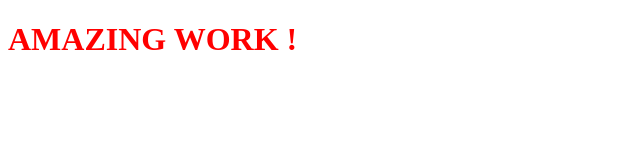
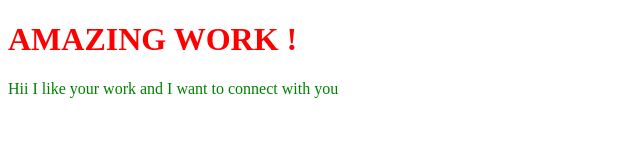
Before and after one commit to MalayaRP/MIscellaneous, a plain HTML site: page index.html in a window 1280 px wide. Shown: the whole page, without its empty margins (0-640 px from the left). Drawn offline with Linux system fonts and the light colour scheme.

Commit message:
I have added a new paragraph

```diff
--- a/index.html
+++ b/index.html
@@ -8,6 +8,6 @@
 </head>
 <body>
 	<h1>AMAZING WORK !</h1>
-
+	<p>Hii I like your work and I want to connect with you</p>
 </body>
 </html>
--- a/styles.css
+++ b/styles.css
@@ -1,3 +1,4 @@
 h1 {
   color: red;
 }
+p{color: green;}
```
